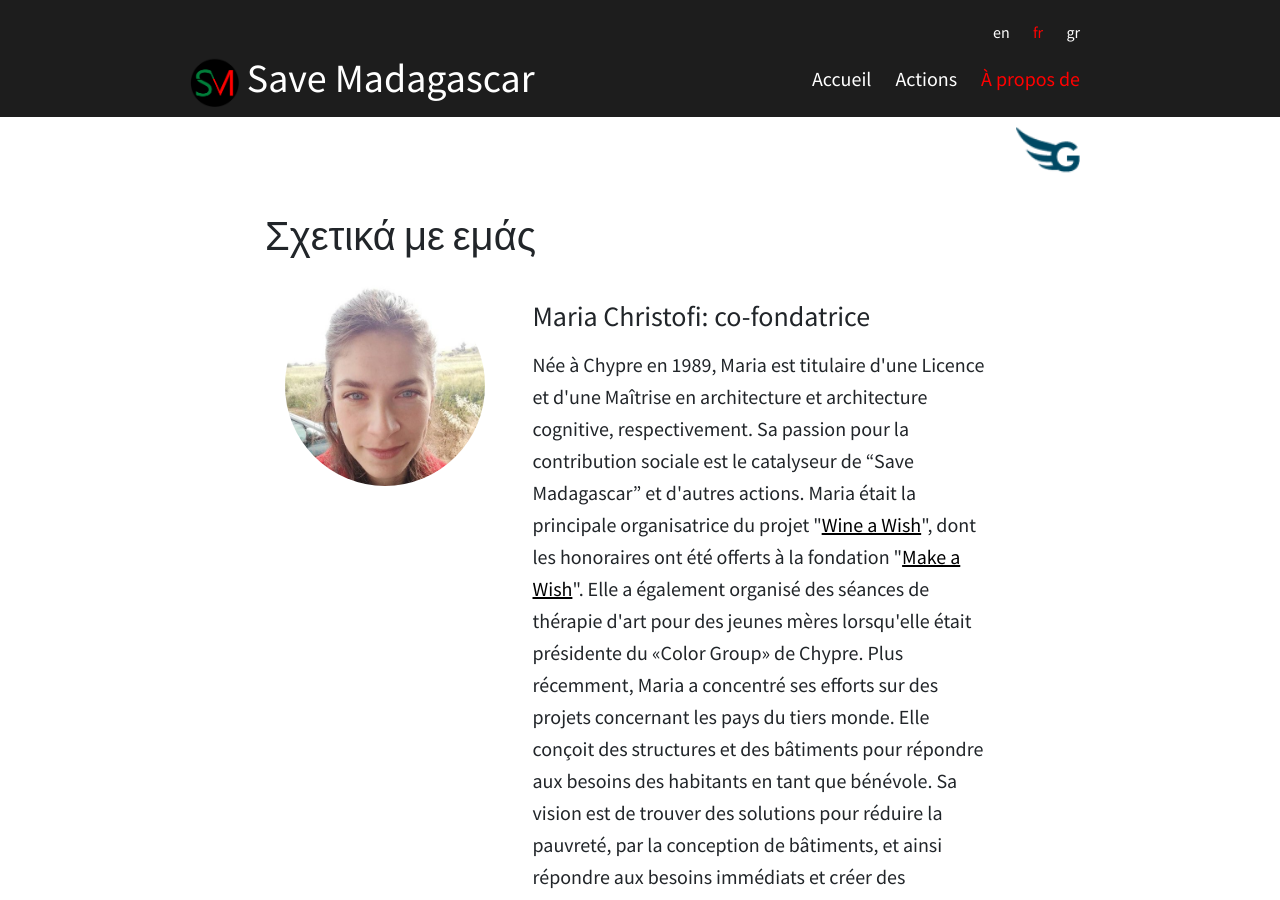
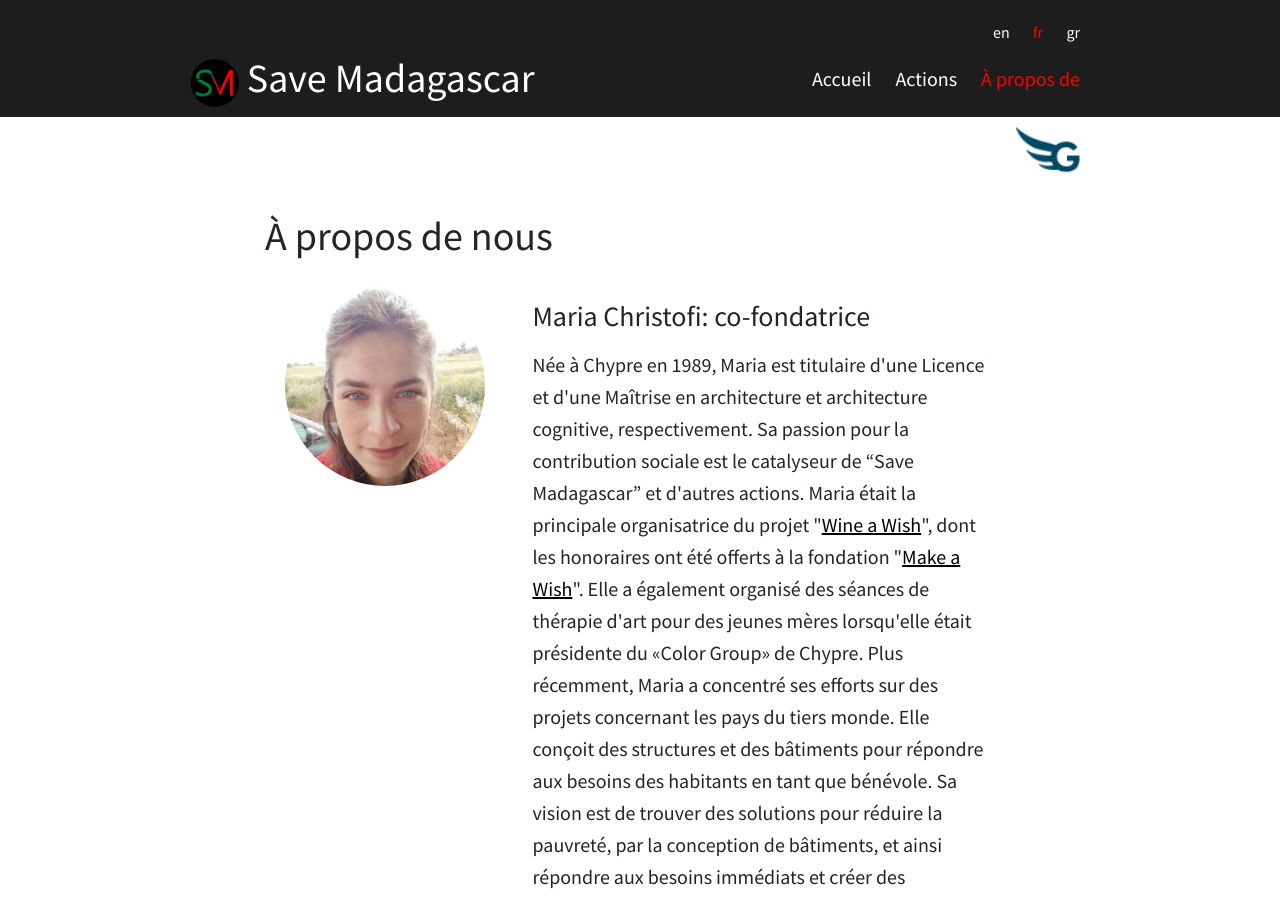
Before and after one commit to at07cm1/smadagascar_site, a Jekyll site: the page built from about_fr.html, in a window 1280 px wide and 900 px high. Built offline with Jekyll 4.4.1, drawn with Linux system fonts in a browser that asks for light colours.

Commit message:
About headline

```diff
--- a/_data/translations.yml
+++ b/_data/translations.yml
@@ -3,13 +3,16 @@ en:
   updates: Updates
   more: Read more
   quote: It's time to stop talking about awareness and inspiration, it's time to do something!
+  about: Who we are
 gr:
   stories: Νέα
   updates: Δράσεις
   more: Διάβασε περισσότερα
   quote: Ήρθε η ώρα να σταματήσουμε να μιλάμε για ευαισθητοποίηση και έμπνευση, ήρθε η ώρα να λάβουμε δράση!
+  about: Σχετικά με εμάς
 fr:
   stories: Histoires
   updates: Actions
   more: Lire la suite
   quote: Il est temps d'arrêter de parler de conscience et d'inspiration, il est temps de faire quelque chose!
+  about: À propos de nous
--- a/about.html
+++ b/about_en.html
@@ -9,7 +9,7 @@ lang: en
 <div class="container">
 	<div class="blog-posts">
 		<div class="blog-post spacing">
-			<h1>Who we are</h1>
+			<h1>{{ site.data.translations[page.lang].about }}</h1>
 
 			<div class="columns spacing">
 				<div class="column one_third">
--- a/about_fr.html
+++ b/about_fr.html
@@ -9,7 +9,7 @@ lang: fr
 <div class="container">
 	<div class="blog-posts">
 		<div class="blog-post spacing">
-			<h1>Σχετικά με εμάς</h1>
+			<h1>{{ site.data.translations[page.lang].about }}</h1>
 
 			<div class="columns spacing">
 				<div class="column one_third">
--- a/about_gr.html
+++ b/about_gr.html
@@ -9,7 +9,7 @@ lang: gr
 <div class="container">
 	<div class="blog-posts">
 		<div class="blog-post spacing">
-			<h1>Σχετικά με εμάς</h1>
+			<h1>{{ site.data.translations[page.lang].about }}</h1>
 
 			<div class="columns spacing">
 				<div class="column one_third">
```
